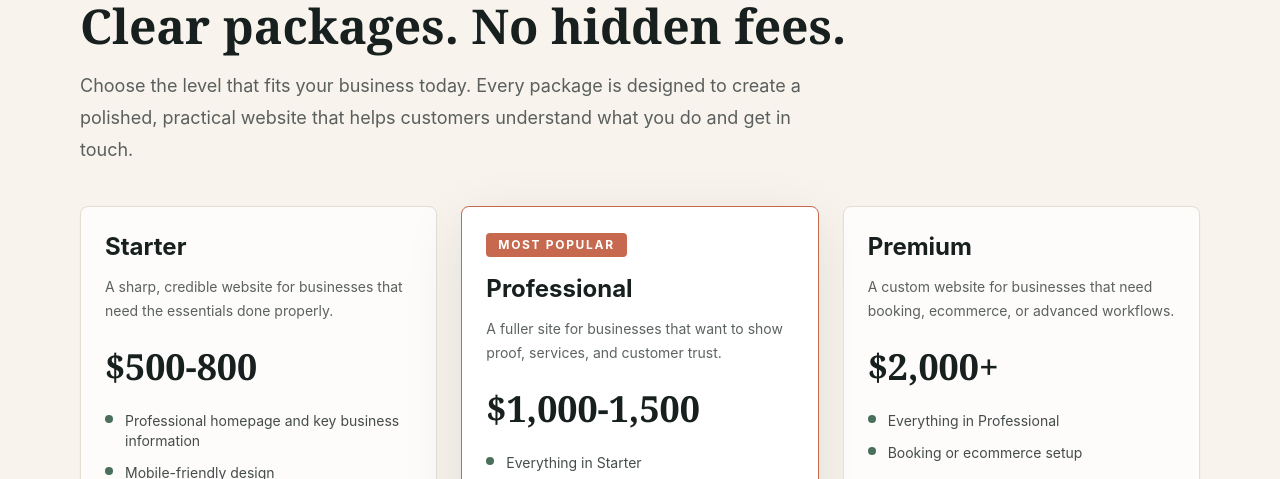
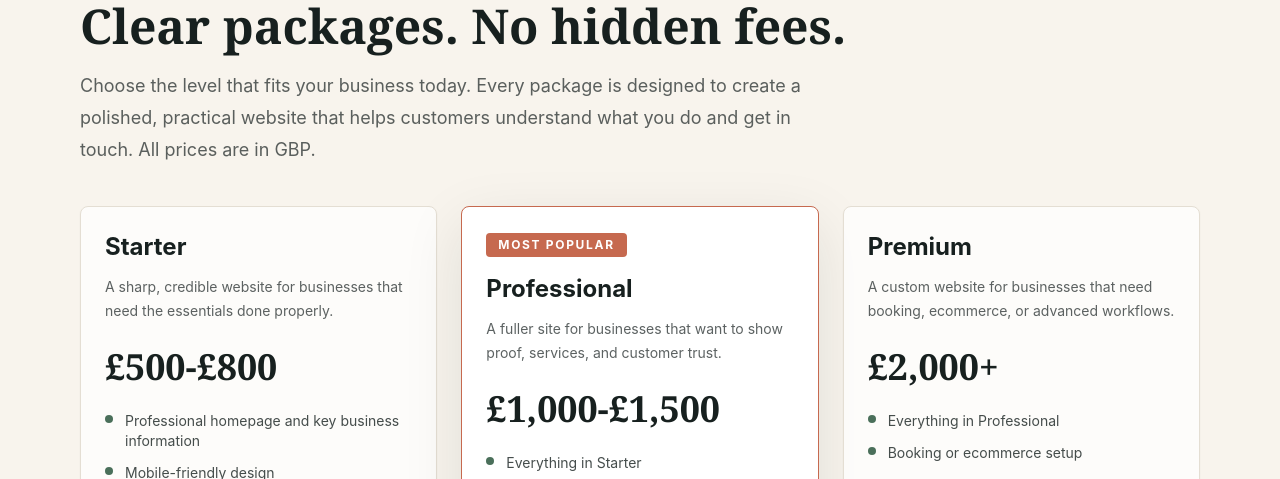
Before and after one commit to clack-web-co/website, a Next.js app: page /pricing in a window 1280 px wide. Shown: the part 203-682 px from the top of the page. Built offline with nearby package versions, Linux system fonts and the light colour scheme; no server answers.

Commit message:
Display pricing in GBP

```diff
--- a/app/pricing/page.tsx
+++ b/app/pricing/page.tsx
@@ -27,7 +27,7 @@ export default async function PricingPage() {
           <p className="mt-5 text-lg leading-8 text-ink/70">
             Choose the level that fits your business today. Every package is
             designed to create a polished, practical website that helps customers
-            understand what you do and get in touch.
+            understand what you do and get in touch. All prices are in GBP.
           </p>
         </div>
         <div className="mt-10 grid gap-6 lg:grid-cols-3">
--- a/lib/contentful.ts
+++ b/lib/contentful.ts
@@ -59,7 +59,7 @@ export const fallbackServices: ServicePlan[] = [
   {
     name: "Starter",
     description: "A sharp, credible website for businesses that need the essentials done properly.",
-    price: "$500-800",
+    price: "£500-£800",
     features: [
       "Professional homepage and key business information",
       "Mobile-friendly design",
@@ -71,7 +71,7 @@ export const fallbackServices: ServicePlan[] = [
   {
     name: "Professional",
     description: "A fuller site for businesses that want to show proof, services, and customer trust.",
-    price: "$1,000-1,500",
+    price: "£1,000-£1,500",
     features: [
       "Everything in Starter",
       "Portfolio or gallery section",
@@ -83,7 +83,7 @@ export const fallbackServices: ServicePlan[] = [
   {
     name: "Premium",
     description: "A custom website for businesses that need booking, ecommerce, or advanced workflows.",
-    price: "$2,000+",
+    price: "£2,000+",
     features: [
       "Everything in Professional",
       "Booking or ecommerce setup",
```
